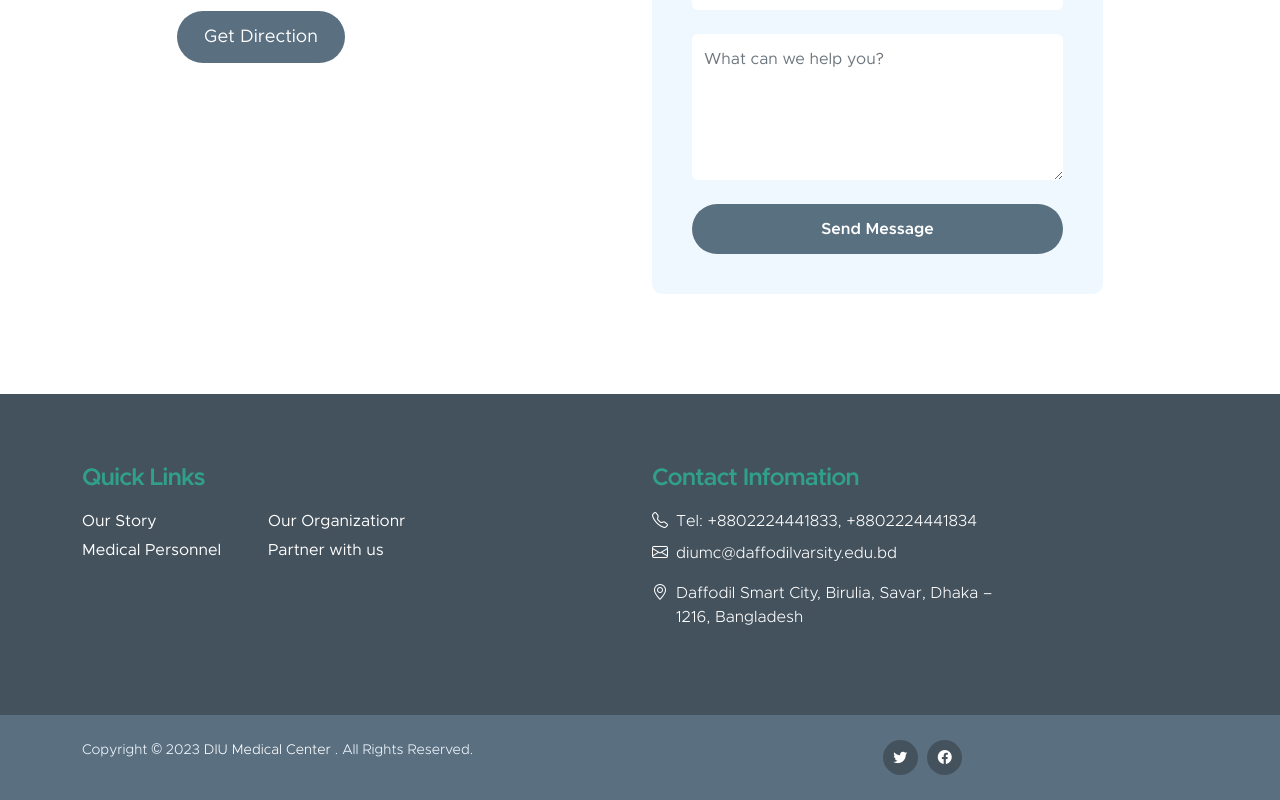
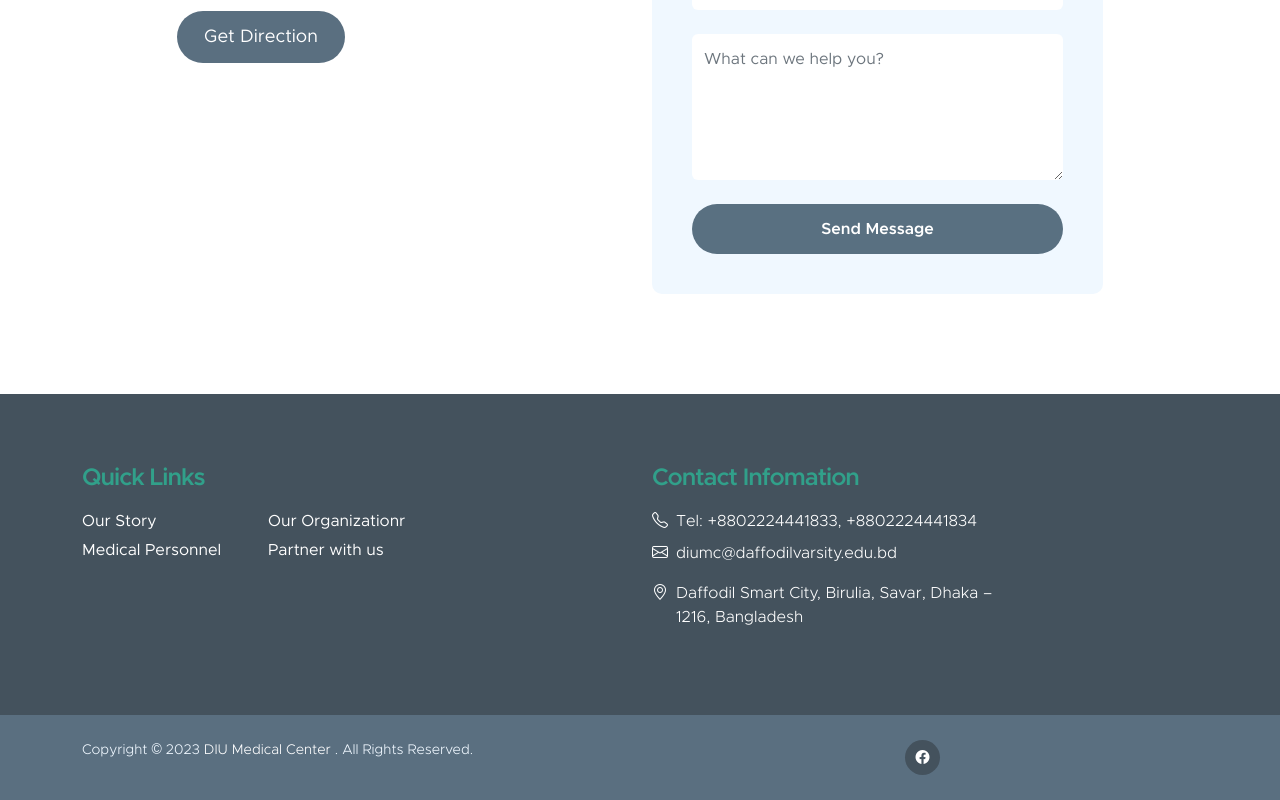
Before and after one commit to Shafin5556/Daffodil-Medical-Center, a plain HTML site: page index.html in a window 1280 px wide. Shown: the part 5182-5982 px from the top of the page. Drawn offline with Linux system fonts and the light colour scheme.

Commit message:
Update index.html

```diff
--- a/index.html
+++ b/index.html
@@ -431,9 +431,6 @@
                         </div>
                         <div class="col-lg-6 col-md-5 col-12 d-flex justify-content-center align-items-center mx-auto">
                             <ul class="social-icon">
-                                <li class="social-icon-item">
-                                    <a href="#" class="social-icon-link bi-twitter"></a>
-                                </li>
 
                                 <li class="social-icon-item">
                                     <a href="https://www.facebook.com/hashtag/diuhealthcheckup" class="social-icon-link bi-facebook"></a>
```
